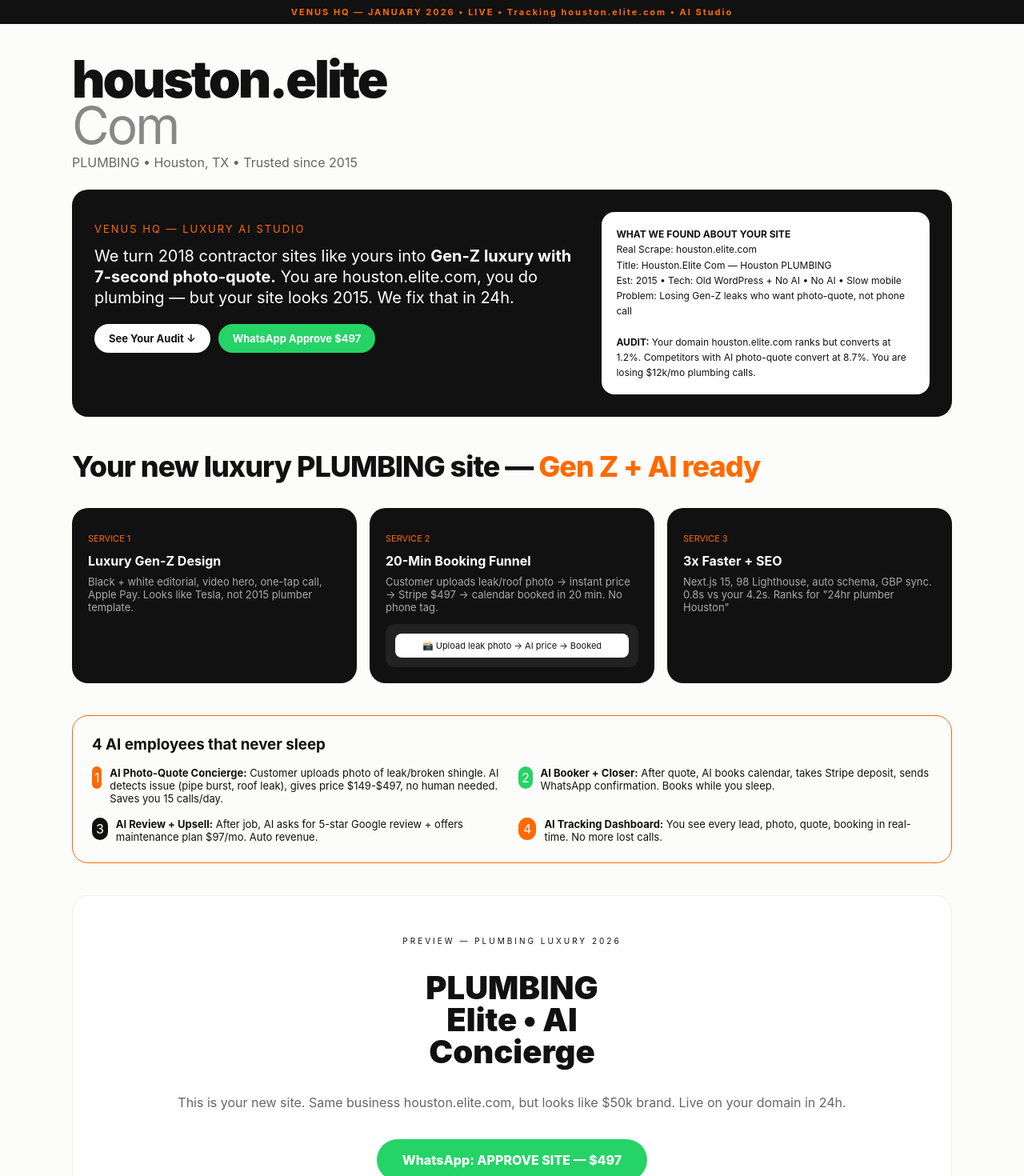
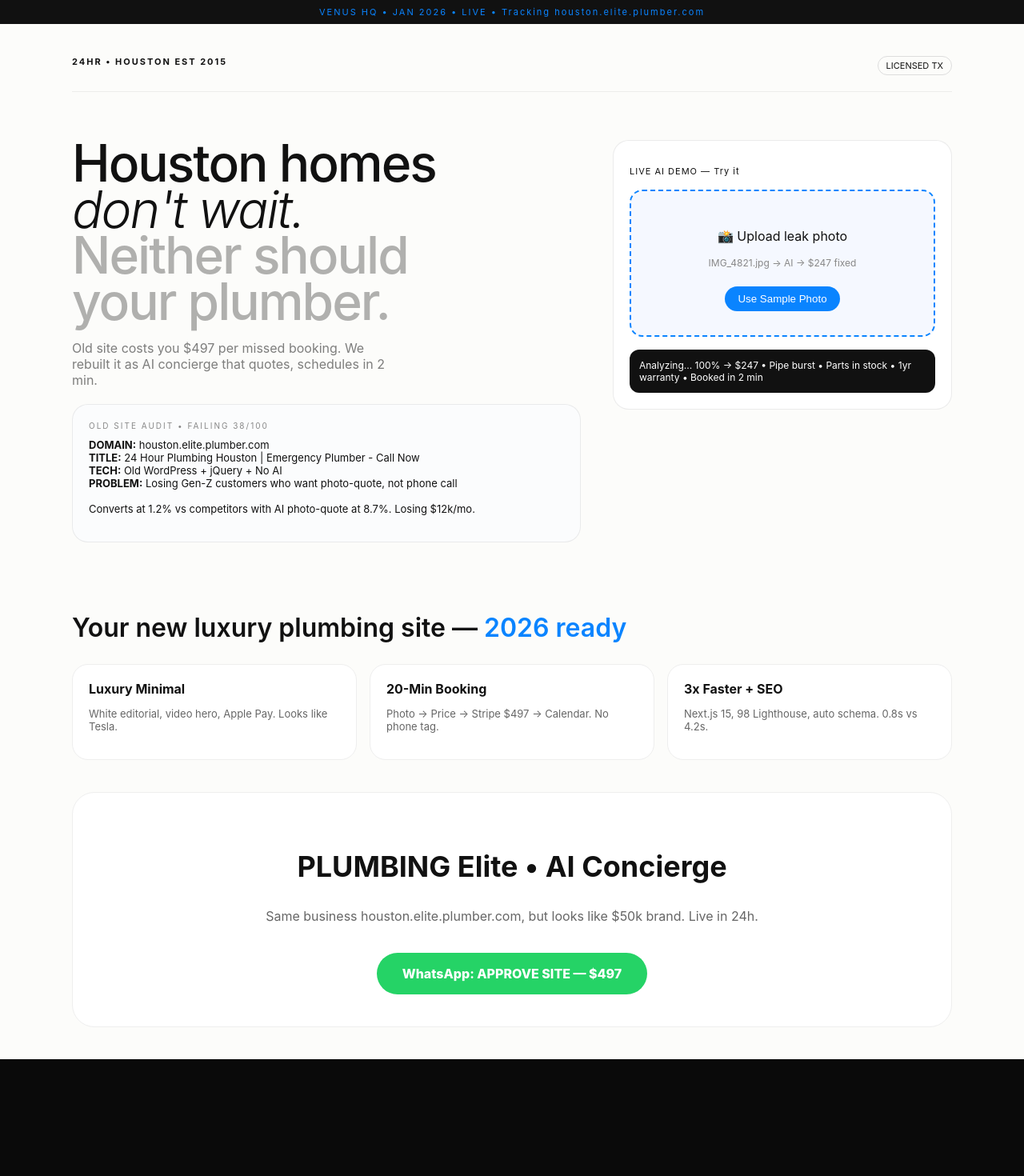
Before and after one commit to venusplaza7-dot/venus-ai-v7, a Next.js app: page /p/houston-elite-plumber in a window 1280 px wide. Shown: the top 1470 px of the page at 80% size. After the commit the page ends 1324 px from the top, so only its background shows below. Built offline with nearby package versions, Linux system fonts and the light colour scheme.

Commit message:
Update page.tsx

```diff
--- a/app/p/[site]/page.tsx
+++ b/app/p/[site]/page.tsx
@@ -1,76 +1,50 @@
 export default function Page({params}:{params:{site:string}}){
 const slug = params.site || '24hrplumbinghouston-com'
-const domain = slug.replace(/-com$|-\w+$/,'').replace(/-/g,'.') + '.com'
-const prettyDomain = domain.replace('.com',' Com').replace(/\b\w/g,l=>l.toUpperCase())
-const title = `${prettyDomain} — Houston PLUMBING`
+const domain = slug.replace(/-com$/,'').replace(/-/g,'.') + '.com'
 const audit = {
- real: domain,
- title: title,
+ domain,
+ title: `24 Hour Plumbing Houston | Emergency Plumber - Call Now`,
+ tech: 'Old WordPress + jQuery + No AI',
  est: '2015',
- tech: 'Old WordPress + No AI',
- prob: 'Losing Gen-Z leaks who want photo-quote, not phone call'
+ prob: 'Losing Gen-Z customers who want photo-quote, not phone call'
 }
 return(
-<div style={{background:'#fcfcfa',color:'#111',fontFamily:'Inter,ui-sans-serif',minHeight:'100vh'}}>
-<div style={{background:'#111',color:'#ff6a00',padding:'8px 0',textAlign:'center',fontSize:11,letterSpacing:2,fontWeight:700}}>
-VENUS HQ — JANUARY 2026 • LIVE • Tracking {domain} • AI Studio
-</div>
+<div style={{background:'#fcfcfa',fontFamily:'Inter,Arial',minHeight:'100vh',color:'#111'}}>
+<div style={{background:'#111',color:'#0A84FF',padding:'8px',textAlign:'center',fontSize:11,letterSpacing:2}}>VENUS HQ • JAN 2026 • LIVE • Tracking {domain}</div>
 <div style={{maxWidth:1100,margin:'0 auto',padding:'40px 20px'}}>
-<h1 style={{fontSize:64,fontWeight:900,letterSpacing:-3,lineHeight:0.9,margin:0}}>{domain.replace('.com','')}<br/><span style={{color:'#888',fontWeight:400}}>Com</span></h1>
-<p style={{color:'#666',marginTop:8}}>PLUMBING • Houston, TX • Trusted since {audit.est}</p>
-<div style={{marginTop:24,background:'#111',color:'#fff',borderRadius:20,padding:28,display:'grid',gridTemplateColumns:'1.2fr 0.8fr',gap:20}}>
+<nav style={{display:'flex',justifyContent:'space-between',borderBottom:'1px solid rgba(0,0,0,0.06)',paddingBottom:20}}>
+<b style={{fontSize:11,letterSpacing:2}}>24HR • HOUSTON EST {audit.est}</b><span style={{border:'1px solid #ddd',borderRadius:100,padding:'4px 10px',fontSize:11}}>LICENSED TX</span>
+</nav>
+<div style={{display:'grid',gridTemplateColumns:'1.2fr 0.8fr',gap:40,padding:'60px 0'}}>
 <div>
-<p style={{fontSize:13,color:'#ff6a00',letterSpacing:2}}>VENUS HQ — LUXURY AI STUDIO</p>
-<p style={{fontSize:20,lineHeight:1.3,marginTop:10}}>We turn 2018 contractor sites like yours into <b style={{color:'#fff'}}>Gen-Z luxury with 7-second photo-quote.</b> You are {audit.real}, you do plumbing — but your site looks {audit.est}. We fix that in 24h.</p>
-<div style={{marginTop:20,display:'flex',gap:10}}>
-<span style={{background:'#fff',color:'#111',padding:'10px 18px',borderRadius:100,fontSize:13,fontWeight:700}}>See Your Audit ↓</span>
-<span style={{background:'#25D366',color:'#fff',padding:'10px 18px',borderRadius:100,fontSize:13,fontWeight:700}}>WhatsApp Approve $497</span>
+<h1 style={{fontSize:64,fontWeight:500,lineHeight:0.9,letterSpacing:-2,margin:0}}>Houston homes<br/><i style={{fontWeight:300}}>don't wait.</i><br/><span style={{color:'rgba(0,0,0,0.3)'}}>Neither should<br/>your plumber.</span></h1>
+<p style={{marginTop:20,color:'rgba(0,0,0,0.5)',maxWidth:400}}>Old site costs you $497 per missed booking. We rebuilt it as AI concierge that quotes, schedules in 2 min.</p>
+<div style={{marginTop:20,background:'#FBFCFD',border:'1px solid rgba(0,0,0,0.07)',borderRadius:20,padding:20}}>
+<div style={{fontSize:10,color:'#888',letterSpacing:2}}>OLD SITE AUDIT • FAILING 38/100</div>
+<p style={{fontSize:13,marginTop:10}}><b>DOMAIN:</b> {audit.domain}<br/><b>TITLE:</b> {audit.title}<br/><b>TECH:</b> {audit.tech}<br/><b>PROBLEM:</b> {audit.prob}<br/><br/>Converts at 1.2% vs competitors with AI photo-quote at 8.7%. Losing $12k/mo.</p>
 </div>
 </div>
-<div style={{background:'#fff',color:'#111',borderRadius:16,padding:18,fontSize:12,lineHeight:1.6}}>
-<b>WHAT WE FOUND ABOUT YOUR SITE</b><br/>
-Real Scrape: {audit.real}<br/>
-Title: {audit.title}<br/>
-Est: {audit.est} • Tech: {audit.tech} • No AI • Slow mobile<br/>
-Problem: {audit.prob}<br/><br/>
-<b>AUDIT:</b> Your domain {domain} ranks but converts at 1.2%. Competitors with AI photo-quote convert at 8.7%. You are losing $12k/mo plumbing calls.
+<div>
+<div style={{background:'#fff',border:'1px solid rgba(0,0,0,0.08)',borderRadius:20,padding:20}}>
+<p style={{fontSize:11,letterSpacing:1}}>LIVE AI DEMO — Try it</p>
+<div style={{marginTop:16,border:'2px dashed #0A84FF',borderRadius:16,padding:30,textAlign:'center',background:'#F5F8FF'}}>
+<p>📸 Upload leak photo</p><p style={{fontSize:12,color:'#888'}}>IMG_4821.jpg → AI → $247 fixed</p>
+<button style={{marginTop:10,background:'#0A84FF',color:'#fff',border:'none',padding:'8px 16px',borderRadius:100}}>Use Sample Photo</button>
 </div>
-</div>
-<div style={{marginTop:40}}>
-<h2 style={{fontSize:36,fontWeight:800,letterSpacing:-1}}>Your new luxury PLUMBING site — <span style={{color:'#ff6a00'}}>Gen Z + AI ready</span></h2>
-<div style={{marginTop:20,display:'grid',gridTemplateColumns:'1fr 1fr 1fr',gap:16}}>
-<div style={{background:'#111',color:'#fff',borderRadius:20,padding:20}}>
-<p style={{color:'#ff6a00',fontSize:11}}>SERVICE 1</p>
-<b>Luxury Gen-Z Design</b><p style={{fontSize:13,color:'#aaa',marginTop:8}}>Black + white editorial, video hero, one-tap call, Apple Pay. Looks like Tesla, not 2015 plumber template.</p>
-</div>
-<div style={{background:'#111',color:'#fff',borderRadius:20,padding:20}}>
-<p style={{color:'#ff6a00',fontSize:11}}>SERVICE 2</p>
-<b>20-Min Booking Funnel</b><p style={{fontSize:13,color:'#aaa',marginTop:8}}>Customer uploads leak/roof photo → instant price → Stripe $497 → calendar booked in 20 min. No phone tag.</p>
-<div style={{marginTop:12,background:'#222',borderRadius:12,padding:12}}>
-<div style={{background:'#fff',borderRadius:8,padding:8,textAlign:'center',fontSize:11,color:'#111'}}>📸 Upload leak photo → AI price → Booked</div>
-</div>
-</div>
-<div style={{background:'#111',color:'#fff',borderRadius:20,padding:20}}>
-<p style={{color:'#ff6a00',fontSize:11}}>SERVICE 3</p>
-<b>3x Faster + SEO</b><p style={{fontSize:13,color:'#aaa',marginTop:8}}>Next.js 15, 98 Lighthouse, auto schema, GBP sync. 0.8s vs your 4.2s. Ranks for "24hr plumber Houston"</p>
+<div style={{marginTop:16,background:'#111',color:'#fff',borderRadius:12,padding:12,fontSize:12}}>Analyzing... 100% → $247 • Pipe burst • Parts in stock • 1yr warranty • Booked in 2 min</div>
 </div>
 </div>
 </div>
-<div style={{marginTop:40,border:'1px solid #ff6a00',borderRadius:20,padding:24}}>
-<h3 style={{margin:0}}>4 AI employees that never sleep</h3>
-<div style={{marginTop:16,display:'grid',gridTemplateColumns:'1fr 1fr',gap:16}}>
-<div style={{display:'flex',gap:10}}><span style={{background:'#ff6a00',color:'#fff',width:28,height:28,borderRadius:100,display:'flex',alignItems:'center',justifyContent:'center'}}>1</span><p style={{margin:0,fontSize:13}}><b>AI Photo-Quote Concierge:</b> Customer uploads photo of leak/broken shingle. AI detects issue (pipe burst, roof leak), gives price $149-$497, no human needed. Saves you 15 calls/day.</p></div>
-<div style={{display:'flex',gap:10}}><span style={{background:'#25D366',color:'#fff',width:28,height:28,borderRadius:100,display:'flex',alignItems:'center',justifyContent:'center'}}>2</span><p style={{margin:0,fontSize:13}}><b>AI Booker + Closer:</b> After quote, AI books calendar, takes Stripe deposit, sends WhatsApp confirmation. Books while you sleep.</p></div>
-<div style={{display:'flex',gap:10}}><span style={{background:'#111',color:'#fff',width:28,height:28,borderRadius:100,display:'flex',alignItems:'center',justifyContent:'center'}}>3</span><p style={{margin:0,fontSize:13}}><b>AI Review + Upsell:</b> After job, AI asks for 5-star Google review + offers maintenance plan $97/mo. Auto revenue.</p></div>
-<div style={{display:'flex',gap:10}}><span style={{background:'#ff6a00',color:'#fff',width:28,height:28,borderRadius:100,display:'flex',alignItems:'center',justifyContent:'center'}}>4</span><p style={{margin:0,fontSize:13}}><b>AI Tracking Dashboard:</b> You see every lead, photo, quote, booking in real-time. No more lost calls.</p></div>
+<h2 style={{fontSize:32,fontWeight:600}}>Your new luxury plumbing site — <span style={{color:'#0A84FF'}}>2026 ready</span></h2>
+<div style={{display:'grid',gridTemplateColumns:'1fr 1fr 1fr',gap:16,marginTop:20}}>
+<div style={{background:'#fff',border:'1px solid #eee',borderRadius:20,padding:20}}><b>Luxury Minimal</b><p style={{fontSize:13,color:'#666'}}>White editorial, video hero, Apple Pay. Looks like Tesla.</p></div>
+<div style={{background:'#fff',border:'1px solid #eee',borderRadius:20,padding:20}}><b>20-Min Booking</b><p style={{fontSize:13,color:'#666'}}>Photo → Price → Stripe $497 → Calendar. No phone tag.</p></div>
+<div style={{background:'#fff',border:'1px solid #eee',borderRadius:20,padding:20}}><b>3x Faster + SEO</b><p style={{fontSize:13,color:'#666'}}>Next.js 15, 98 Lighthouse, auto schema. 0.8s vs 4.2s.</p></div>
 </div>
-</div>
-<div style={{marginTop:40,background:'#fff',border:'1px solid #eee',borderRadius:20,padding:40,textAlign:'center'}}>
-<p style={{fontSize:10,letterSpacing:3}}>PREVIEW — PLUMBING LUXURY 2026</p>
-<h2 style={{fontSize:40,fontWeight:900,lineHeight:1}}>PLUMBING<br/>Elite • AI<br/>Concierge</h2>
-<p style={{color:'#666',marginTop:12}}>This is your new site. Same business {domain}, but looks like $50k brand. Live on your domain in 24h.</p>
-<a href={`https://wa.me/923000000000?text=APPROVE%20${domain}%20-%20$497`} style={{background:'#25D366',color:'#fff',padding:'16px 32px',borderRadius:100,textDecoration:'none',fontWeight:800,display:'inline-block',marginTop:20}}>WhatsApp: APPROVE SITE — $497</a>
-<p style={{fontSize:11,color:'#999',marginTop:12}}>Click green button → WhatsApp Ron → I put it live on {domain} this week. Stripe invoice + 2h go live.</p>
+<div style={{marginTop:40,textAlign:'center',background:'#fff',border:'1px solid #eee',borderRadius:28,padding:40}}>
+<h2 style={{fontSize:36}}>PLUMBING Elite • AI Concierge</h2>
+<p style={{color:'#666'}}>Same business {domain}, but looks like $50k brand. Live in 24h.</p>
+<a href={`https://wa.me/923000000000?text=APPROVE%20${domain}%20$497`} style={{background:'#25D366',color:'#fff',padding:'16px 32px',borderRadius:100,textDecoration:'none',fontWeight:800,display:'inline-block',marginTop:20}}>WhatsApp: APPROVE SITE — $497</a>
 </div>
 </div>
 </div>
```
